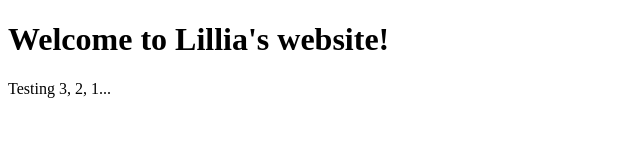
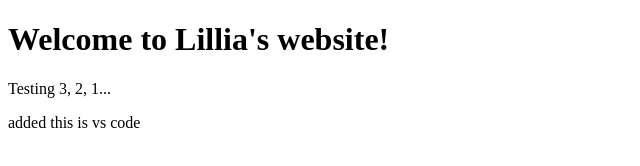
Before and after one commit to lstidam2/255-example-LS, a plain HTML site: page index.html in a window 1280 px wide. Shown: the whole page, without its empty margins (0-640 px from the left). Drawn offline with Linux system fonts and the light colour scheme.

Commit message:
added p in vscode

```diff
--- a/index.html
+++ b/index.html
@@ -11,6 +11,7 @@
 <body>
   <h1>Welcome to Lillia's website!</h1>
   Testing 3, 2, 1...
+  <p>added this is vs code</p>
   <script src="script.js"></script>
 
   <!--
```
